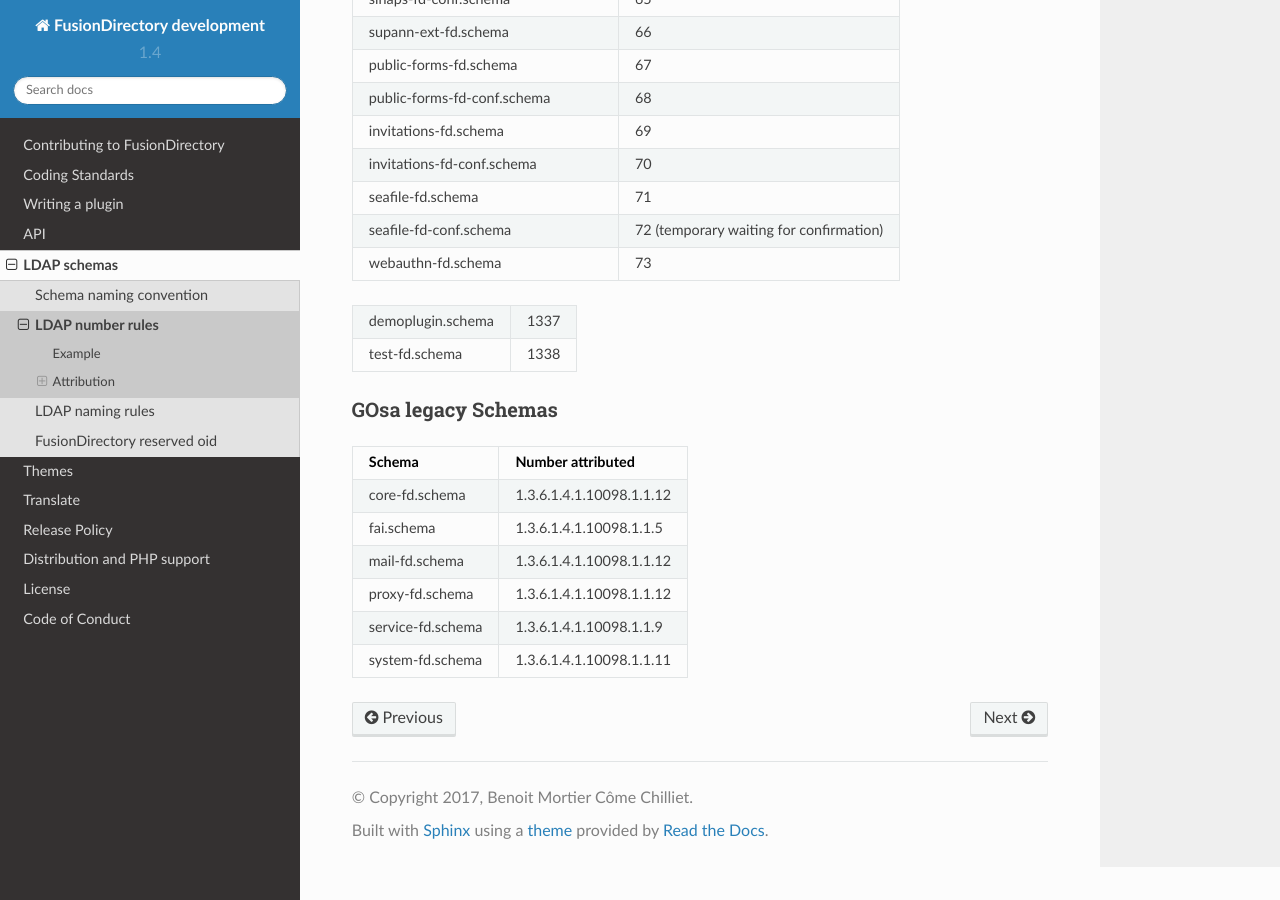
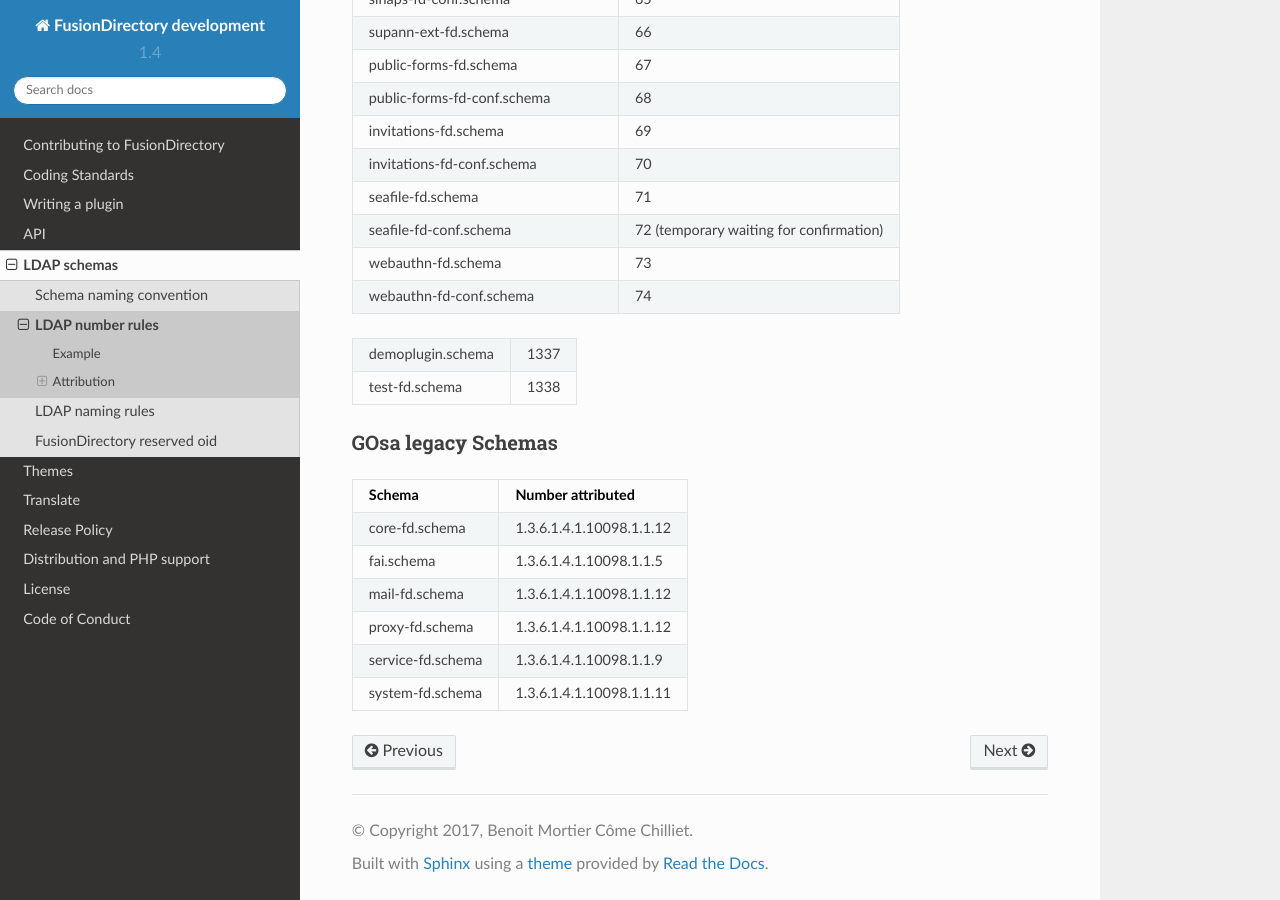
Before and after one commit to fusiondirectory/fusiondirectory-dev-manual, a Sphinx documentation site: the page built from source/schemas/numberrules.rst, in a window 1280 px wide and 900 px high, scrolled down 3025 px. Built offline with Sphinx 7.4.7 and the Read the Docs theme 2.0.0, drawn with Linux system fonts in a browser that asks for light colours.

Commit message:
Reserve number for webauthn-fd-conf.schema

```diff
--- a/source/schemas/numberrules.rst
+++ b/source/schemas/numberrules.rst
@@ -108,6 +108,7 @@
 seafile-fd.schema                     71
 seafile-fd-conf.schema                72 (temporary waiting for confirmation)
 webauthn-fd.schema                    73
+webauthn-fd-conf.schema               74
 ===================================== =====================
 
 ===================================== =====================
```
